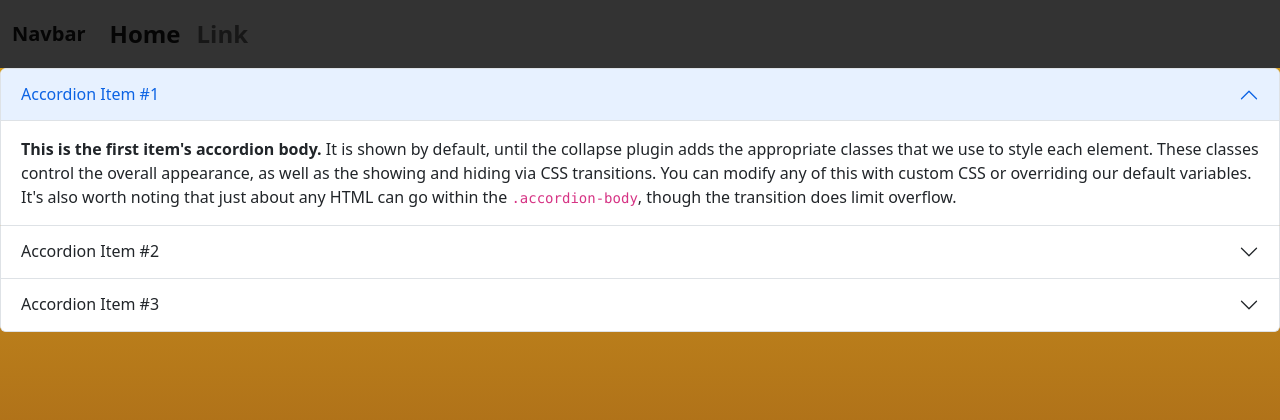
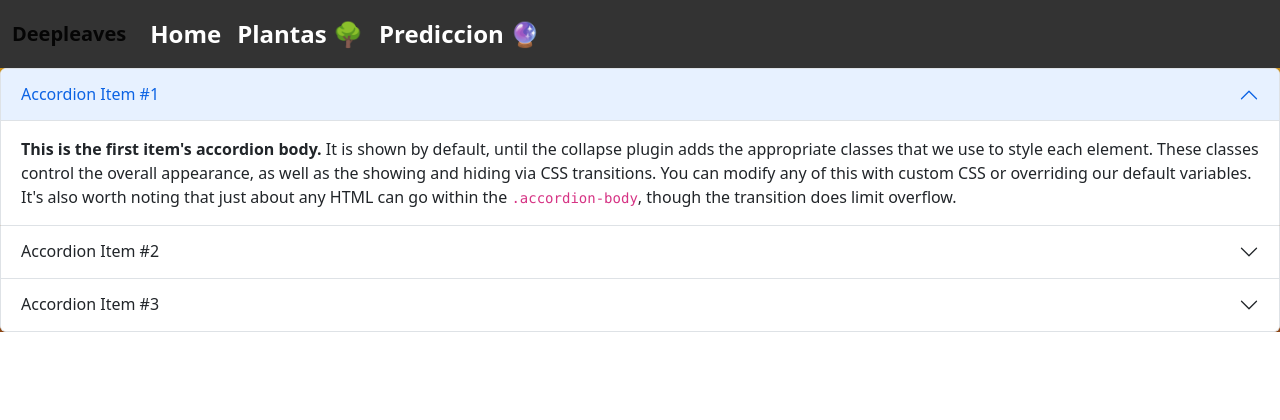
Before and after one commit to Psycho-afk/DeepLeaves, a Python web app: template templates/home.html in a window 1280 px wide. Shown: the top 420 px of the page. Run offline with Jinja, Linux system fonts and the light colour scheme; the template is opened without the code that fills it, so the values that code supplies are empty; some libraries are stand-ins or nearby versions.

Commit message:
navbar mejorado, faltan realizarle algunos cambios

```diff
--- a/templates/navbar.html
+++ b/templates/navbar.html
@@ -1,17 +1,32 @@
+<!DOCTYPE html>
+<html lang="es">
+<head>
+    <meta charset="UTF-8">
+    <meta name="viewport" content="width=device-width, initial-scale=1.0">
+    <title>Predicción de Hojas - DeepLeaves</title>
+    <!-- <link rel="stylesheet" type="text/css" href="{{ url_for('static',filename = 'css/style.css' ) }}">-->
+    <link rel="stylesheet" type="text/css" href="{{ url_for('static',filename = 'css/stylenavbar.css' ) }}">
+    <link rel="stylesheet" href="https://maxcdn.bootstrapcdn.com/bootstrap/4.5.2/css/bootstrap.min.css">
+
+</head>
 <nav class="navbar navbar-expand-lg bg-body-tertiary">
     <div class="container-fluid">
-      <a class="navbar-brand" href="#">Navbar</a>
+      <a class="navbar-brand" href="{{ url_for ('about') }}">Deepleaves</a>
       <button class="navbar-toggler" type="button" data-bs-toggle="collapse" data-bs-target="#navbarSupportedContent" aria-controls="navbarSupportedContent" aria-expanded="false" aria-label="Toggle navigation">
         <span class="navbar-toggler-icon"></span>
       </button>
       <div class="collapse navbar-collapse" id="navbarSupportedContent">
         <ul class="navbar-nav me-auto mb-2 mb-lg-0">
           <li class="nav-item">
-            <a class="nav-link active" aria-current="page" href="{{ url_for ('home') }}">Home</a>
+            <a class="nav-link"  href="{{ url_for ('home') }}">Home</a>
           </li>
           <li class="nav-item">
-            <a class="nav-link" href="#">Link</a>
+            <a class="nav-link" href="{{ url_for ('infoPl')}}">Plantas 🌳</a>
           </li>
+        </li>
+        <li class="nav-item">
+          <a class="nav-link" href="{{ url_for ('index')}}">Prediccion 🔮</a>
+        </li>
         </ul>
       </div>
     </div>
```
